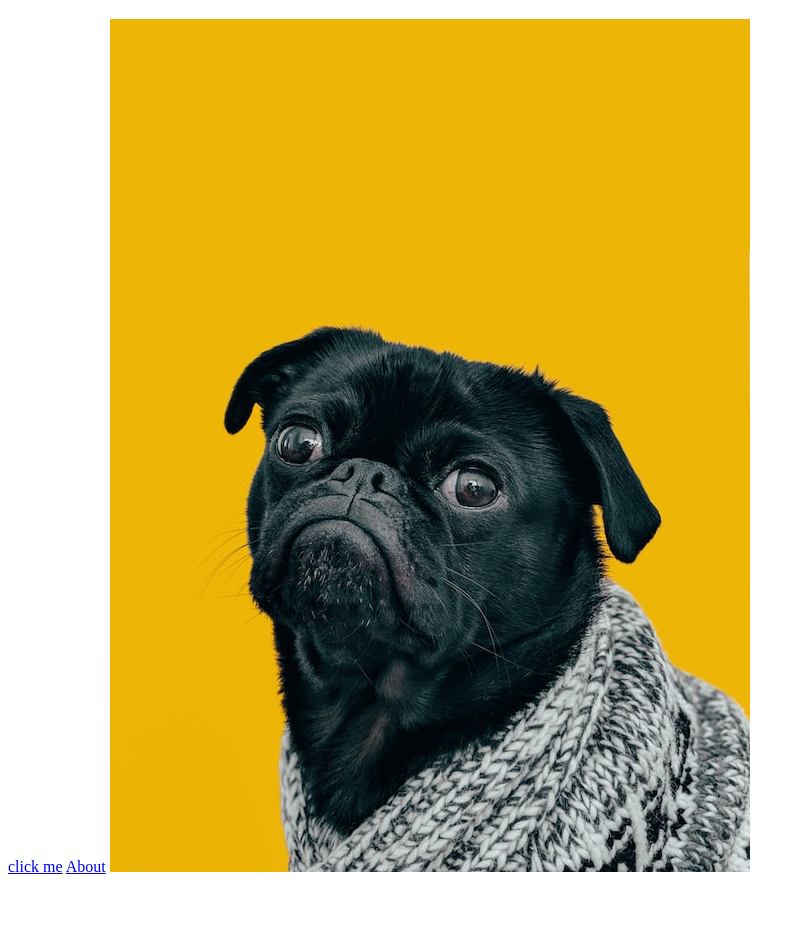
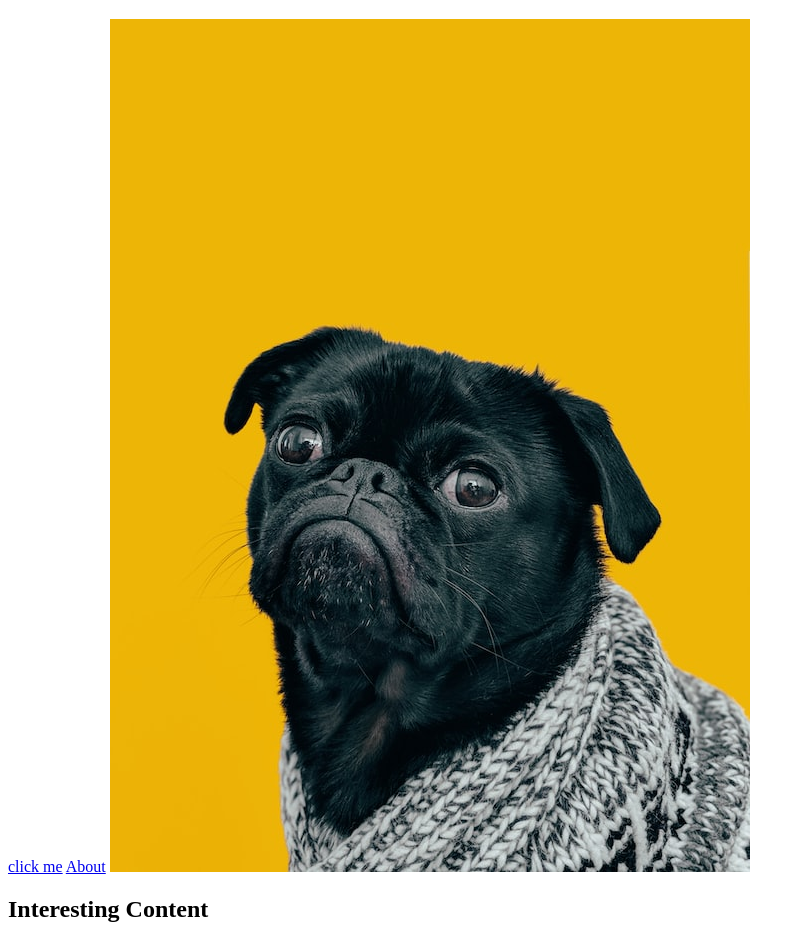
Before and after one commit to heinsara/odin-links-and-images, a plain HTML site: page index.html in a window 1280 px wide. Shown: the part 61-1004 px from the top of the page, without its empty margins (0-805 px from the left). Before the commit the page ends 945 px from the top, so only its background shows below. Drawn offline with Linux system fonts and the light colour scheme.

Commit message:
Add heading

```diff
--- a/index.html
+++ b/index.html
@@ -10,6 +10,7 @@
         <a href="https://www.theodinproject.com/about">click me</a>
         <a href="./pages/about.html">About</a>
         <img src="images/dog.jpg">
+        <h2>Interesting Content</h2>
 
     </body>
 </html>
```
